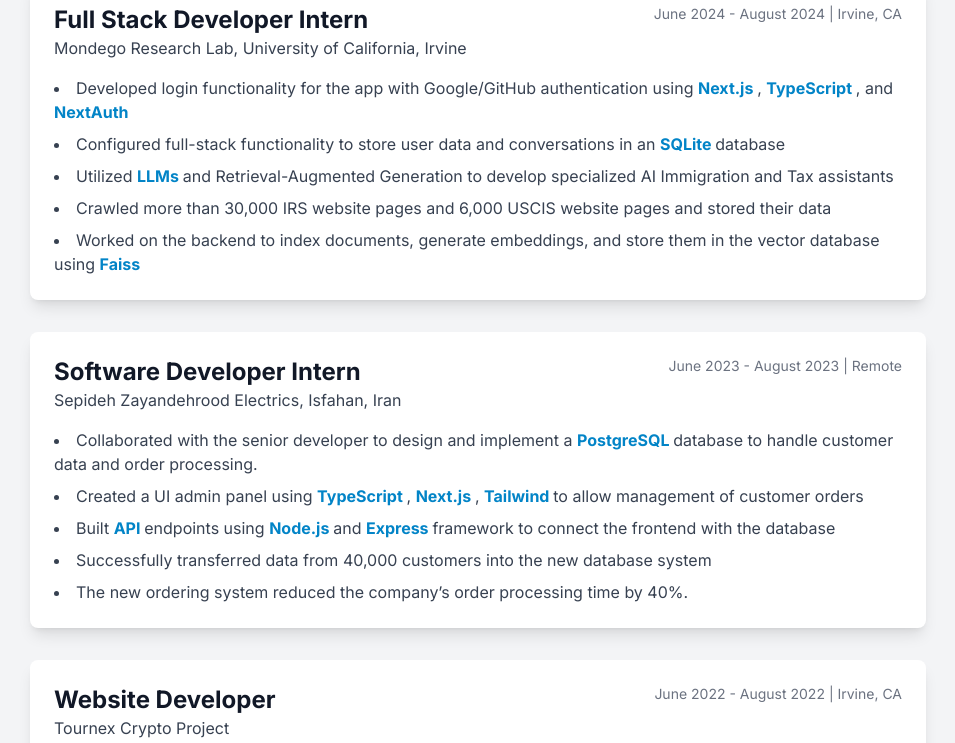
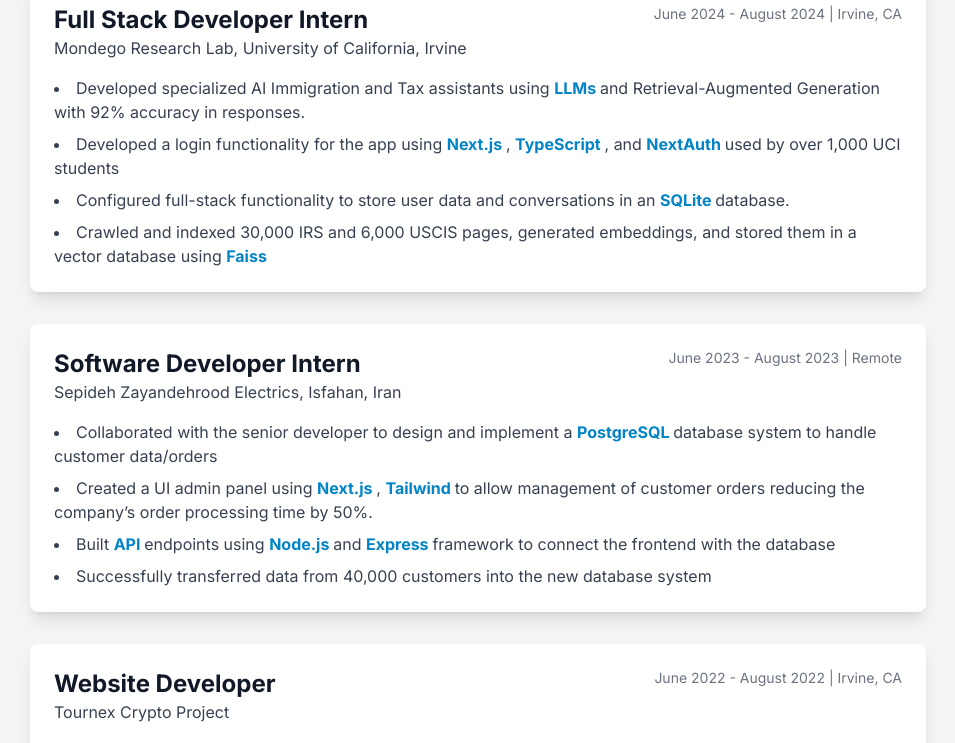
Before and after one commit to Moe131/moe131.github.io, a Next.js app: page /experiences in a window 1280 px wide. Shown: the part 260-1003 px from the top of the page, without its empty margins (162-1117 px from the left). Built offline with nearby package versions, Linux system fonts and the light colour scheme.

Commit message:
experience descriptions updated

```diff
--- a/src/app/experiences/page.tsx
+++ b/src/app/experiences/page.tsx
@@ -11,11 +11,10 @@
                     location="Irvine, CA"
                     dateRange="June 2024 - August 2024"
                     responsibilities={[
-                        "Developed login functionality for the app with Google/GitHub authentication using Next.js , TypeScript , and NextAuth",
-                        "Configured full-stack functionality to store user data and conversations in an SQLite database",
-                        "Utilized LLMs and Retrieval-Augmented Generation to develop specialized AI Immigration and Tax assistants",
-                        "Crawled more than 30,000 IRS website pages and 6,000 USCIS website pages and stored their data",
-                        "Worked on the backend to index documents, generate embeddings, and store them in the vector database using Faiss",
+                        "Developed specialized AI Immigration and Tax assistants using LLMs and Retrieval-Augmented Generation with 92% accuracy in responses.",
+                        "Developed a login functionality for the app using Next.js , TypeScript , and NextAuth used by over 1,000 UCI students",
+                        "Configured full-stack functionality to store user data and conversations in an SQLite database.",
+                        "Crawled and indexed 30,000 IRS and 6,000 USCIS pages, generated embeddings, and stored them in a vector database using Faiss",
                     ]}
                 />
 
@@ -25,11 +24,10 @@
                     location="Remote"
                     dateRange="June 2023 - August 2023"
                     responsibilities={[
-                        "Collaborated with the senior developer to design and implement a PostgreSQL database to handle customer data and order processing.",
-                        "Created a UI admin panel using TypeScript , Next.js , Tailwind to allow management of customer orders",
+                        "Collaborated with the senior developer to design and implement a PostgreSQL database system to handle customer data/orders",
+                        "Created a UI admin panel using Next.js , Tailwind to allow management of customer orders reducing the company’s order processing time by 50%.",
                         "Built API endpoints using Node.js and Express framework to connect the frontend with the database",
                         "Successfully transferred data from 40,000 customers into the new database system",
-                        "The new ordering system reduced the company’s order processing time by 40%."
                     ]}
                 />
 
@@ -39,10 +37,9 @@
                     location="Irvine, CA"
                     dateRange="June 2022 - August 2022"
                     responsibilities={[
-                        "Developed an interactive and responsive website using React JS and JavaScript",
+                        "Developed an interactive and responsive website using JavaScript and React library",
                         "Implemented a real-time cryptocurrency price tracker by integrating different APIs which resulted in a remarkable 60% increase in website traffic in the first month.",
-                        "Collaborated in the UX/UI design process to create interactive and visually appealing user interfaces.",
-                        "Conducted code reviews and provided constructive feedback to team members to maintain code quality and consistency."
+                        "Collaborated in the UX/UI design process to create interactive and visually appealing user interfaces",
                     ]}
                 />
             </div>
```
